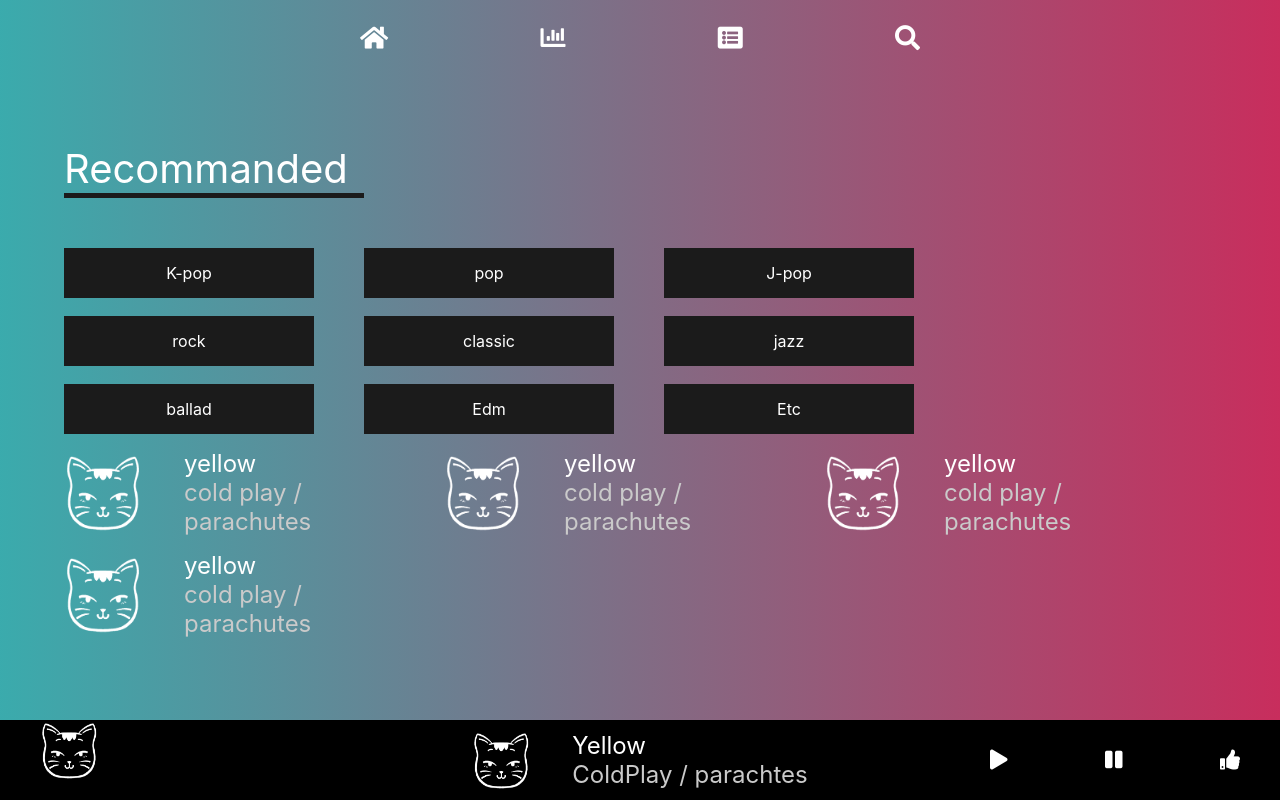
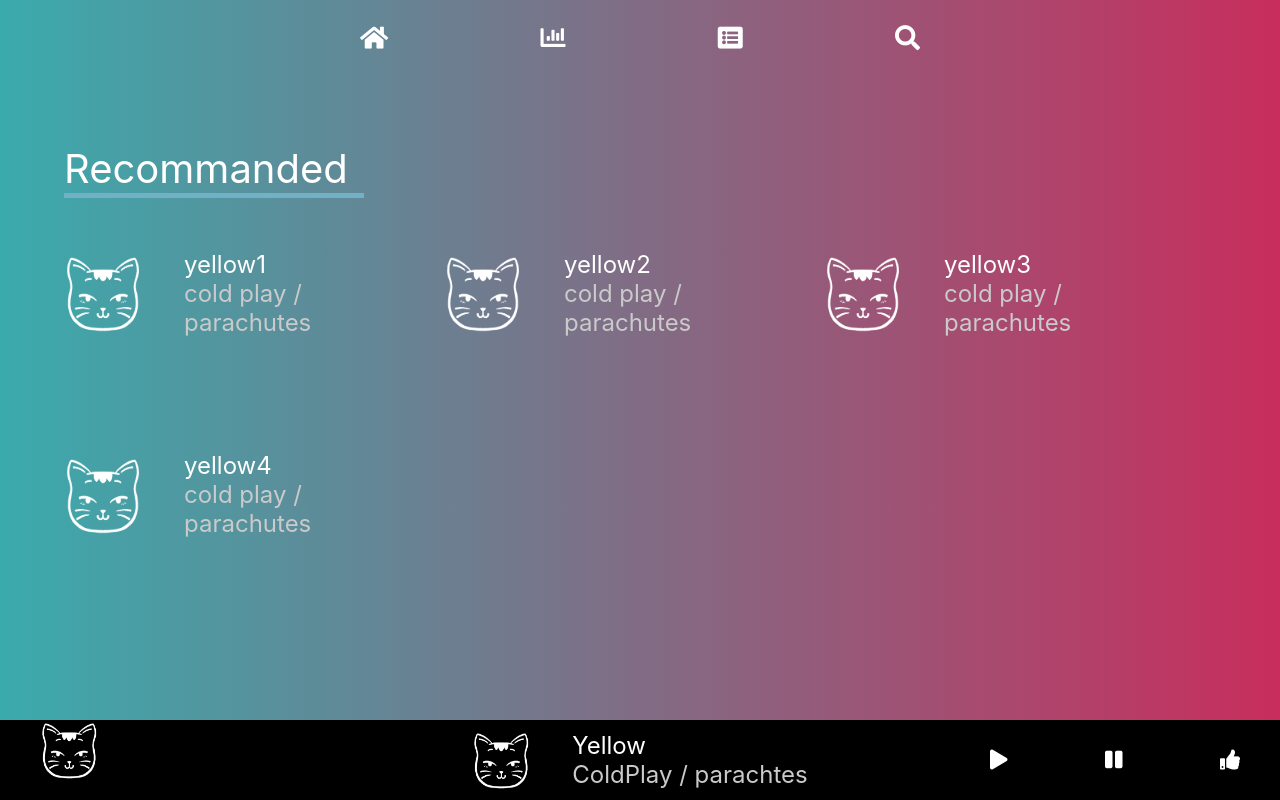
Before and after one commit to peter-coco/portfolio_musicPlayer_with_spotify_api, a React (Create React App) app: page / in a window 1280 px wide. Built offline with nearby package versions, Linux system fonts and the light colour scheme.

Commit message:
redux : change main contents from navbar button clicks

```diff
--- a/src/components/main/main-genre.tsx
+++ b/src/components/main/main-genre.tsx
@@ -1,9 +1,11 @@
 import styled from "styled-components";
+import { useSelector } from "react-redux";
+import { GlobalState } from "../../redux/reducer";
 
 const MainGenreWrap = styled.div`
   width: 100%;
   height: 80%;
-  display: flex;
+  /* display: flex; */
   flex-wrap: wrap;
 `;
 
@@ -34,8 +36,12 @@ export function MainGenre() {
     "Etc",
   ];
 
+  const mainModeIdx = useSelector<GlobalState>(
+    (state) => state.mainContentsModeIdx
+  );
+
   return (
-    <MainGenreWrap>
+    <MainGenreWrap style={{ display: mainModeIdx === 1 ? "flex" : "none" }}>
       {genreLists.map((musicGenre) => (
         <MainGenreLists key={musicGenre} musicGenre={musicGenre} />
       ))}
--- a/src/components/main/main-musiclist.tsx
+++ b/src/components/main/main-musiclist.tsx
@@ -1,10 +1,12 @@
+import { useSelector } from "react-redux";
 import styled from "styled-components";
 import albumImg from "../../image/navbar-logo.png";
+import { GlobalState } from "../../redux/reducer";
 
 const MainMusicListWrap = styled.div`
   width: 100%;
   height: 80%;
-  display: flex;
+  /* display: flex; */
   flex-wrap: wrap;
 `;
 
@@ -61,17 +63,21 @@ export function MainRecommandedList() {
   // dummy data --> 추후 api에서 데이터 받아서 전송할것임.
   const musicListdata = [
     // 제목, 가수, 앨범
-    [`${albumImg}`, "yellow", "cold play", "parachutes"],
-    [`${albumImg}`, "yellow", "cold play", "parachutes"],
-    [`${albumImg}`, "yellow", "cold play", "parachutes"],
-    [`${albumImg}`, "yellow", "cold play", "parachutes"],
+    [`${albumImg}`, "yellow1", "cold play", "parachutes"],
+    [`${albumImg}`, "yellow2", "cold play", "parachutes"],
+    [`${albumImg}`, "yellow3", "cold play", "parachutes"],
+    [`${albumImg}`, "yellow4", "cold play", "parachutes"],
   ];
 
+  const mainModeIdx = useSelector<GlobalState>(
+    (state) => state.mainContentsModeIdx
+  );
+
   return (
-    <MainMusicListWrap>
+    <MainMusicListWrap style={{ display: mainModeIdx === 0 ? "flex" : "none" }}>
       {musicListdata.map(([albumCover, songTitle, artist, albumTitle]) => (
         <MainMusicLists
-          key={songTitle}
+          key={songTitle + artist}
           albumCover={albumCover}
           songTitle={songTitle}
           artist={artist}
--- a/src/components/main/main.tsx
+++ b/src/components/main/main.tsx
@@ -3,6 +3,7 @@ import { MainRecommandedList } from "./main-musiclist";
 import { MainPlayingList } from "./main-playingList";
 
 import styled from "styled-components";
+import { GlobalState } from "../../redux/reducer";
 import { useSelector } from "react-redux";
 
 const MainWrap = styled.div`
@@ -39,22 +40,31 @@ const MainContentsTitleUnderbar = styled.div`
   height: 5px;
 `;
 
-function Maintitle({ title }: { title: string }) {
+function Maintitle({ title, barColor }: { title: string; barColor: string }) {
   return (
     <MainContentsTitle>
       <MainContentsTitleText>{title}</MainContentsTitleText>
-      <MainContentsTitleUnderbar style={{ backgroundColor: "#1b1b1b" }} />
+      <MainContentsTitleUnderbar style={{ backgroundColor: `${barColor}` }} />
     </MainContentsTitle>
   );
 }
 
 export function Main() {
   // const mode = useSelector;
+  const mainModeIdx = useSelector<GlobalState, number>(
+    (state) => state.mainContentsModeIdx
+  );
+
+  const titleList = ["Recommanded", "Genre", "Library"];
+  const titleUnderBarColor = ["#72B1C5", "#7972C5", "#D96BC1"];
 
   return (
     <MainWrap>
       <MainContentsWrap>
-        <Maintitle title="Recommanded" />
+        <Maintitle
+          title={titleList[mainModeIdx]}
+          barColor={titleUnderBarColor[mainModeIdx]}
+        />
         <MainGenre />
         <MainRecommandedList />
       </MainContentsWrap>
--- a/src/components/navbar.tsx
+++ b/src/components/navbar.tsx
@@ -26,21 +26,59 @@ const NavbarMenu = styled.i`
   color: #fff;
 `;
 
-const NavbarMenus = () => (
-  <NavbarMenusWrap>
-    <NavbarMenu className="fas fa-home"></NavbarMenu>
-    <NavbarMenu className="fas fa-chart-bar"></NavbarMenu>
-    <NavbarMenu className="fas fa-list-alt"></NavbarMenu>
-    <NavbarMenu className="fas fa-search"></NavbarMenu>
-  </NavbarMenusWrap>
-);
+const NavbarMenus = () => {
+  const mainModeIdx = useSelector<GlobalState>(
+    (state) => state.mainContentsModeIdx
+  );
+  const dispatch = useDispatch();
+
+  return (
+    <NavbarMenusWrap>
+      <NavbarMenu
+        className="fas fa-home"
+        onClick={() => {
+          dispatch({
+            type: Actions.MAIN_CONTENTS_MODE_CHANGE,
+            payload: { modeNum: 0 },
+          });
+        }}
+      />
+      <NavbarMenu
+        className="fas fa-chart-bar"
+        onClick={() => {
+          dispatch({
+            type: Actions.MAIN_CONTENTS_MODE_CHANGE,
+            payload: { modeNum: 1 },
+          });
+        }}
+      />
+      <NavbarMenu
+        className="fas fa-list-alt"
+        onClick={() => {
+          dispatch({
+            type: Actions.MAIN_CONTENTS_MODE_CHANGE,
+            payload: { modeNum: 2 },
+          });
+        }}
+      />
+      <NavbarMenu
+        className="fas fa-search"
+        onClick={() => {
+          dispatch({
+            type: Actions.MAIN_CONTENTS_MODE_CHANGE,
+            payload: { modeNum: 3 },
+          });
+        }}
+      />
+    </NavbarMenusWrap>
+  );
+};
 
 export default function Navbar() {
-  const [a, b] = useSelector<GlobalState, [string, number]>((state) => [
-    state.a,
-    state.b,
-  ]);
-  const dispatch = useDispatch();
+  // const [a, b] = useSelector<GlobalState, [string, number]>((state) => [
+  //   state.a,
+  //   state.b,
+  // ]);
 
   return (
     <NavbarWrap>
--- a/src/redux/actions.ts
+++ b/src/redux/actions.ts
@@ -1,7 +1,5 @@
 enum Actions {
-  GO,
-  STOP,
-  PLUS,
+  MAIN_CONTENTS_MODE_CHANGE,
 }
 
 export default Actions;
--- a/src/redux/reducer.ts
+++ b/src/redux/reducer.ts
@@ -1,13 +1,11 @@
 import Actions from "./actions";
 
 export interface GlobalState {
-  a: string;
-  b: number;
+  mainContentsModeIdx: number;
 }
 
 const initialState: GlobalState = {
-  a: "start",
-  b: 1,
+  mainContentsModeIdx: 0,
 };
 
 /**
@@ -28,13 +26,11 @@ function reducer(
 ): GlobalState {
   // return type !!
   switch (action.type) {
-    case Actions.GO:
-      return { ...state, a: "go", b: state.b + action.payload.gggg };
-    case Actions.STOP:
-      return { ...state, a: "stop" };
-    case Actions.PLUS:
-      // state.b++; --> usestate처럼 새로운 객체로 반환해줘야한다.
-      return { ...state, b: state.b + 1 };
+    case Actions.MAIN_CONTENTS_MODE_CHANGE:
+      return { mainContentsModeIdx: action.payload.modeNum };
+    // case Actions.PLUS:
+    //    state.b++; --> usestate처럼 새로운 객체로 반환해줘야한다.
+    //   return { ...state, b: state.b + 1 };
   }
   return state;
 }
```
Also changed, not shown: src/components/main/main-playingList.tsx (+2 -7 lines).
